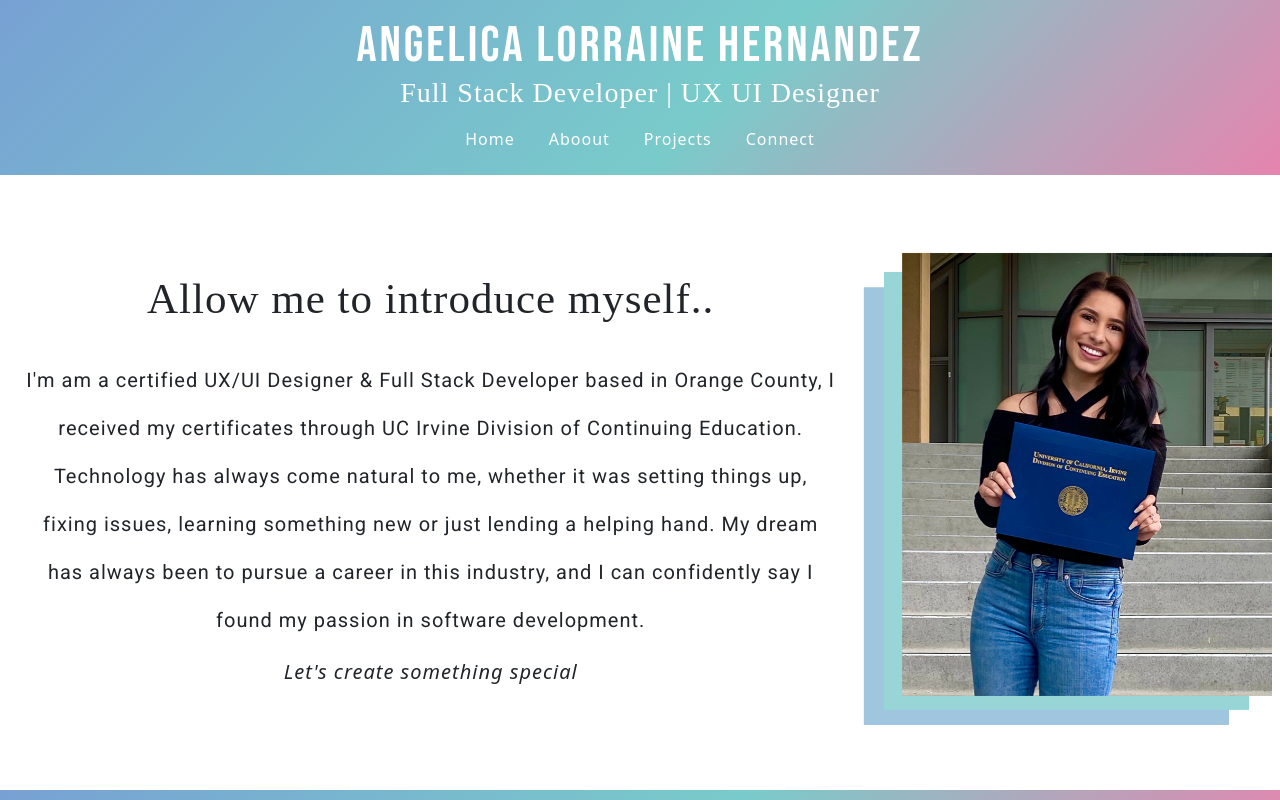
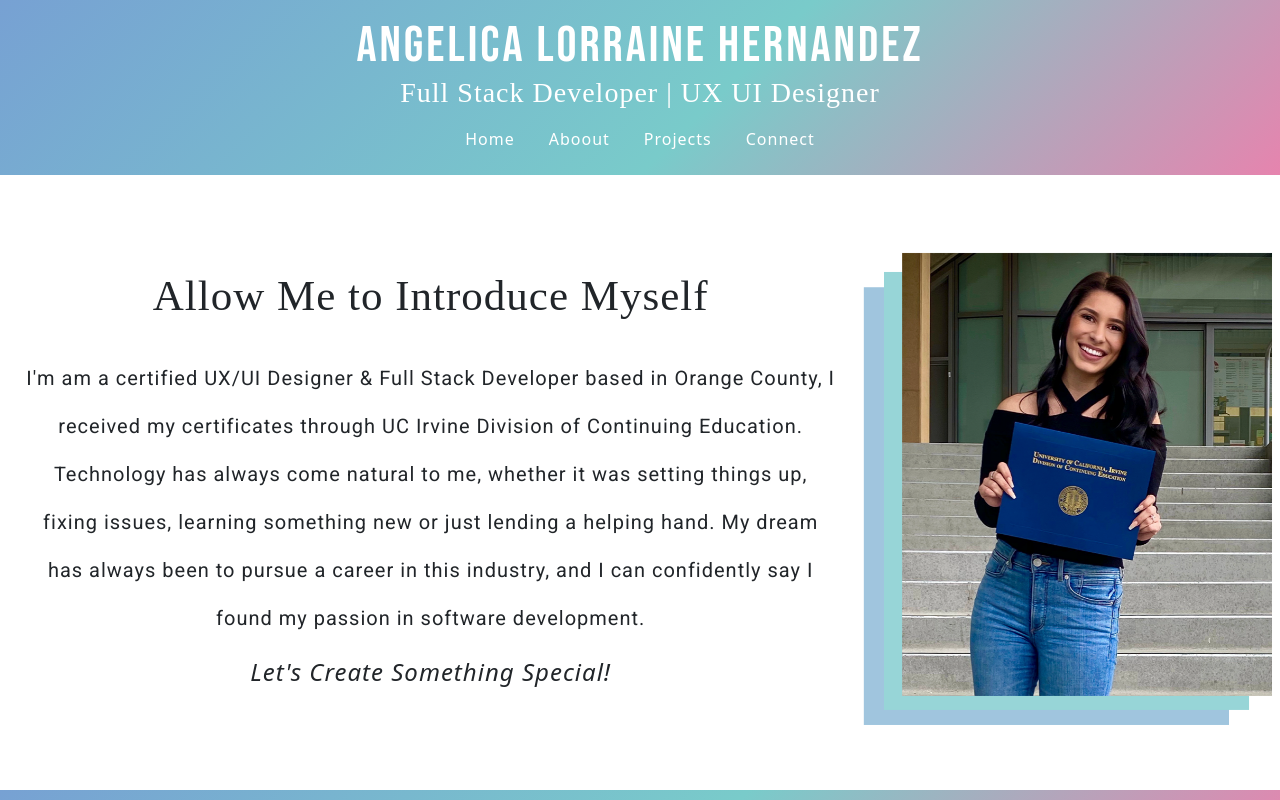
Before and after one commit to angelicalorraine/alh_portfolio, a React (Create React App) app: page /about in a window 1280 px wide. Built offline with nearby package versions, Linux system fonts and the light colour scheme; a web font is replaced by a local one.

Commit message:
resume updated | heading style in about me updated

```diff
--- a/src/components/About.js
+++ b/src/components/About.js
@@ -15,7 +15,7 @@ const About = () => (
           sm={8}
         >
           <Fade top>
-            <h2 className="shadowsFont"> Allow me to introduce myself..</h2>
+            <h3 className="shadowsFont"> Allow Me to Introduce Myself</h3>
             <p className="aboutme" style={{ textAlign: "center" }}>
               I'm am a certified UX/UI Designer & Full Stack Developer based in
               Orange County, I received my certificates through UC Irvine
@@ -25,9 +25,9 @@ const About = () => (
               has always been to pursue a career in this industry, and I can
               confidently say I found my passion in software development.
             </p>
-            <h5 style={{ fontStyle: "italic" }}>
-              Let's create something special
-            </h5>
+            <h4 style={{ fontStyle: "italic" }}>
+              Let's Create Something Special!
+            </h4>
           </Fade>
         </Col>
 
```
Also changed, not shown: 1 other file (tests, documents, lock files or other folders).
